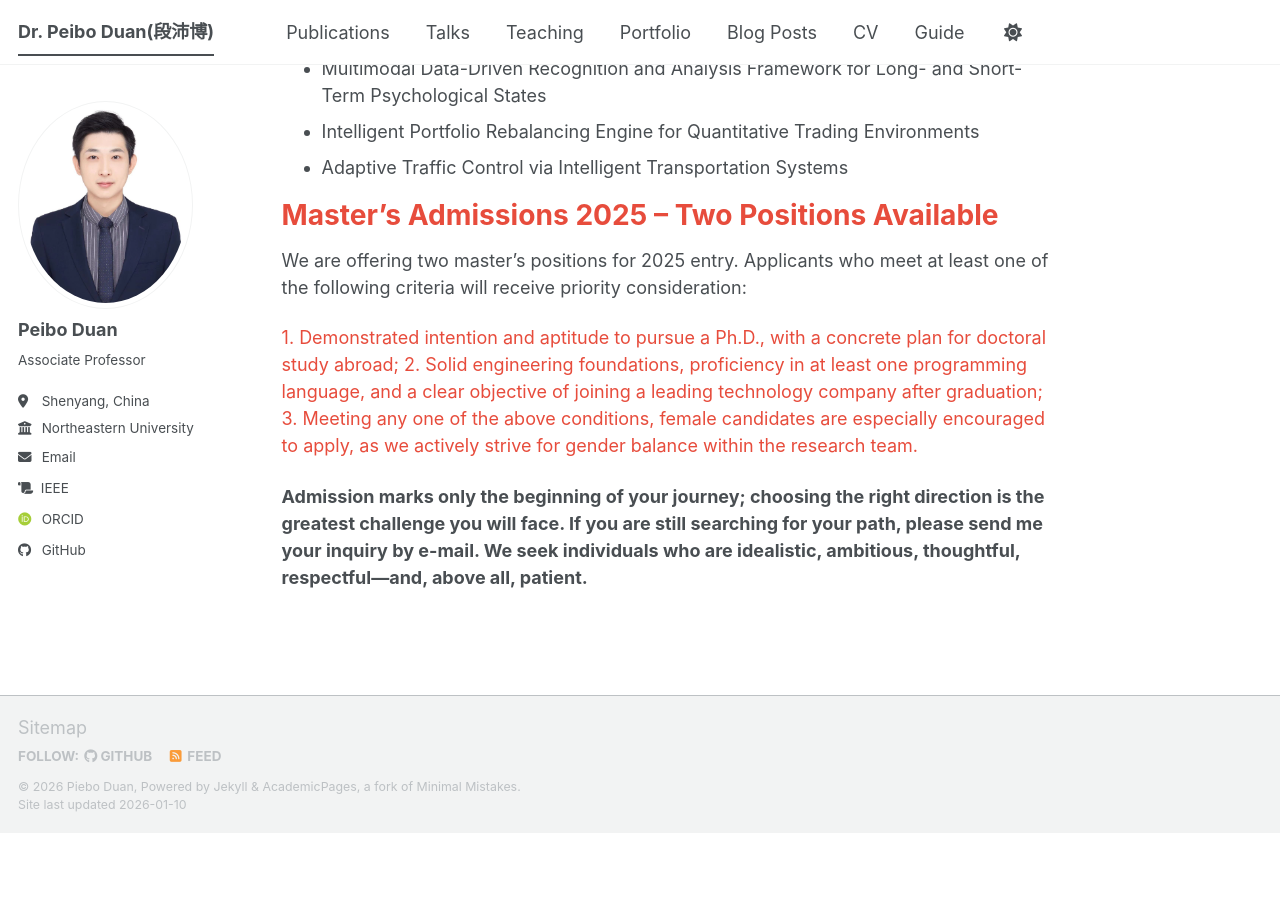
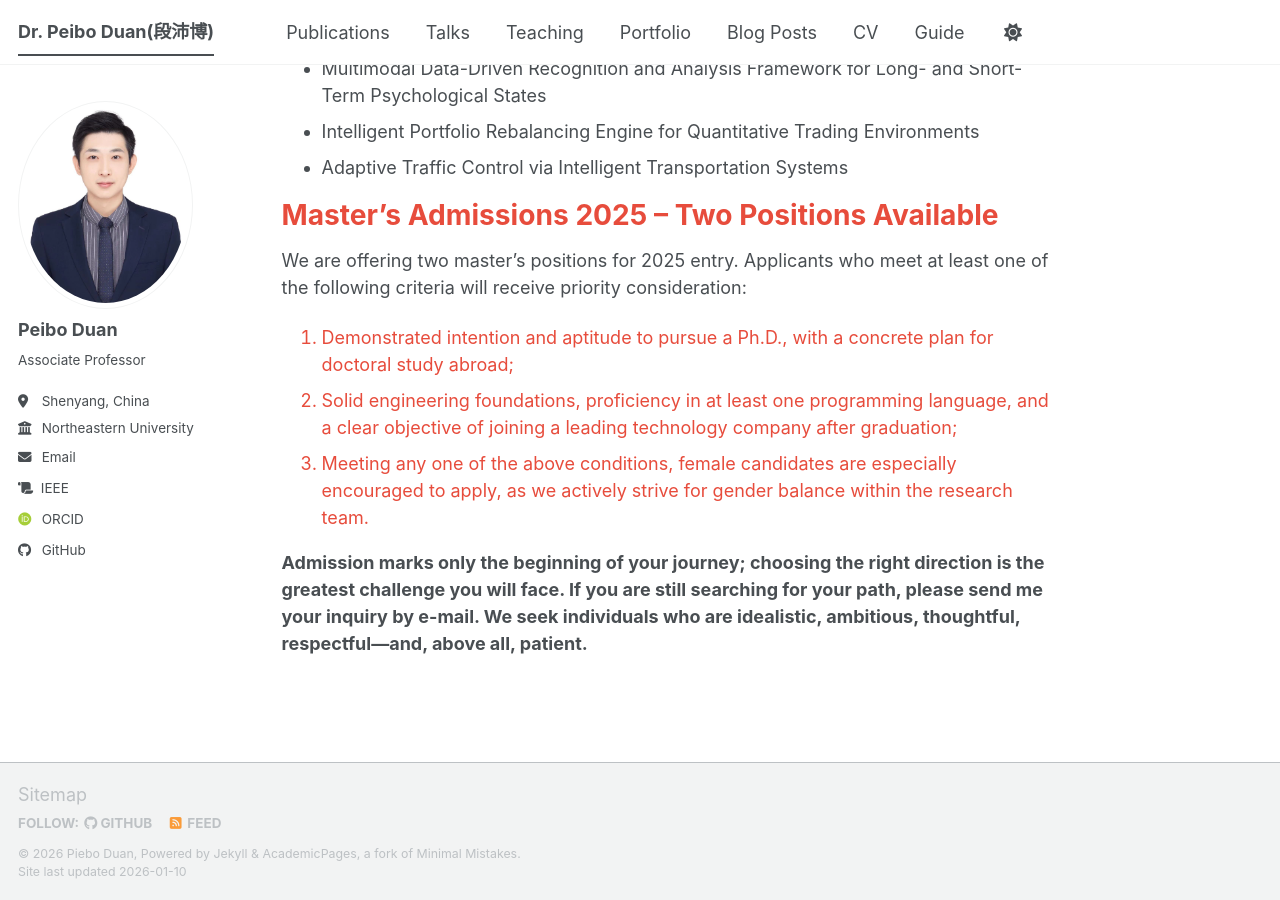
Before and after one commit to aurora76/peiboduan, a Jekyll site: the page built from _pages/about.md, in a window 1280 px wide and 900 px high, scrolled down 1779 px. Built offline with Jekyll 4.4.1, drawn with Linux system fonts in a browser that asks for light colours; some web fonts are replaced; a script bundle is joined from its source files by our own code; library files that are not in the unit come from our copies; before the commit the page ends 2612 px from its top, so only the background shows below that.

Commit message:
Update about.md

```diff
--- a/_pages/about.md
+++ b/_pages/about.md
@@ -59,8 +59,12 @@ Research Program
 
 We are offering two master’s positions for 2025 entry. Applicants who meet at least one of the following criteria will receive priority consideration:
 
-<span style="color: #e74c3c;">1. Demonstrated intention and aptitude to pursue a Ph.D., with a concrete plan for doctoral study abroad;</span>
-<span style="color: #e74c3c;">2. Solid engineering foundations, proficiency in at least one programming language, and a clear objective of joining a leading technology company after graduation;</span>
-<span style="color: #e74c3c;">3. Meeting any one of the above conditions, female candidates are especially encouraged to apply, as we actively strive for gender balance within the research team.</span>
+<ol style="color: #e74c3c;">
+
+  <li>Demonstrated intention and aptitude to pursue a Ph.D., with a concrete plan for doctoral study abroad;</li>
+  <li>Solid engineering foundations, proficiency in at least one programming language, and a clear objective of joining a leading technology company after graduation;</li>
+  <li>Meeting any one of the above conditions, female candidates are especially encouraged to apply, as we actively strive for gender balance within the research team.</li>
+
+</ol>
 
 **Admission marks only the beginning of your journey; choosing the right direction is the greatest challenge you will face. If you are still searching for your path, please send me your inquiry by e-mail. We seek individuals who are idealistic, ambitious, thoughtful, respectful—and, above all, patient.**
```
